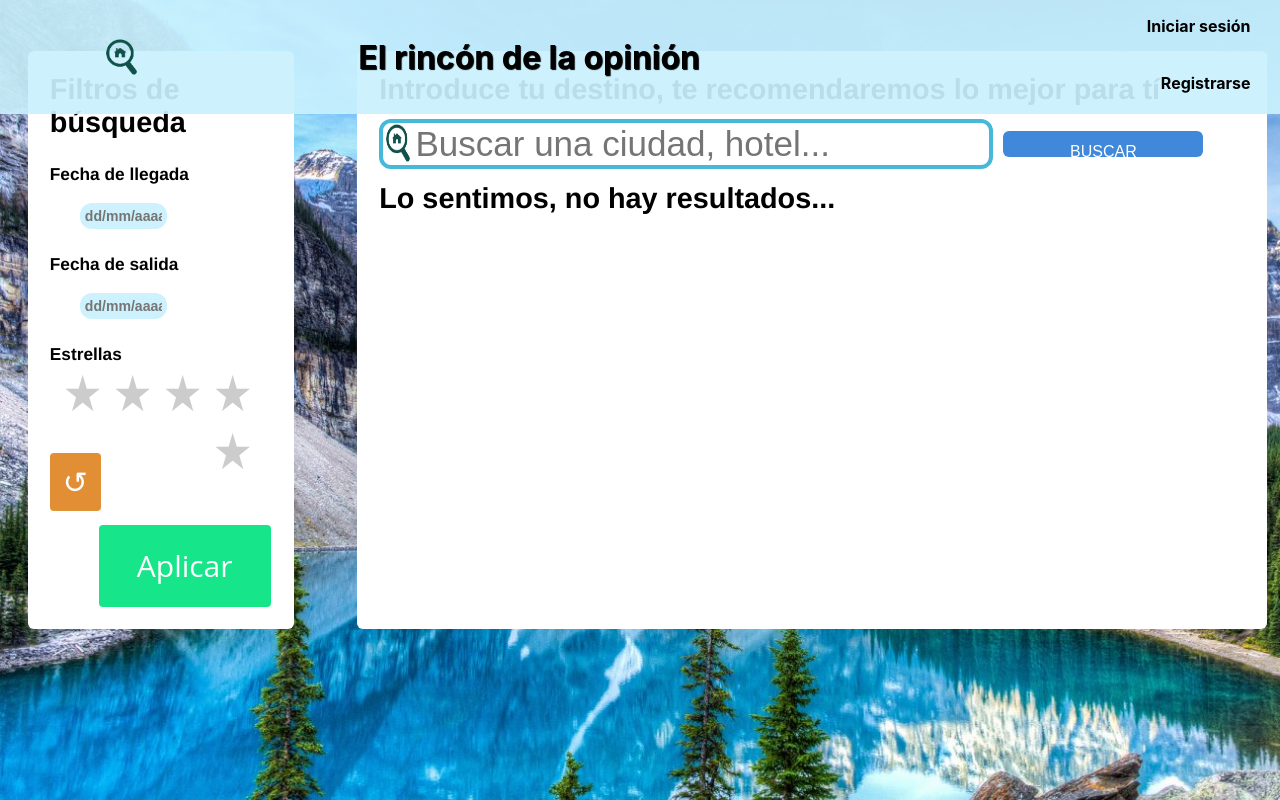
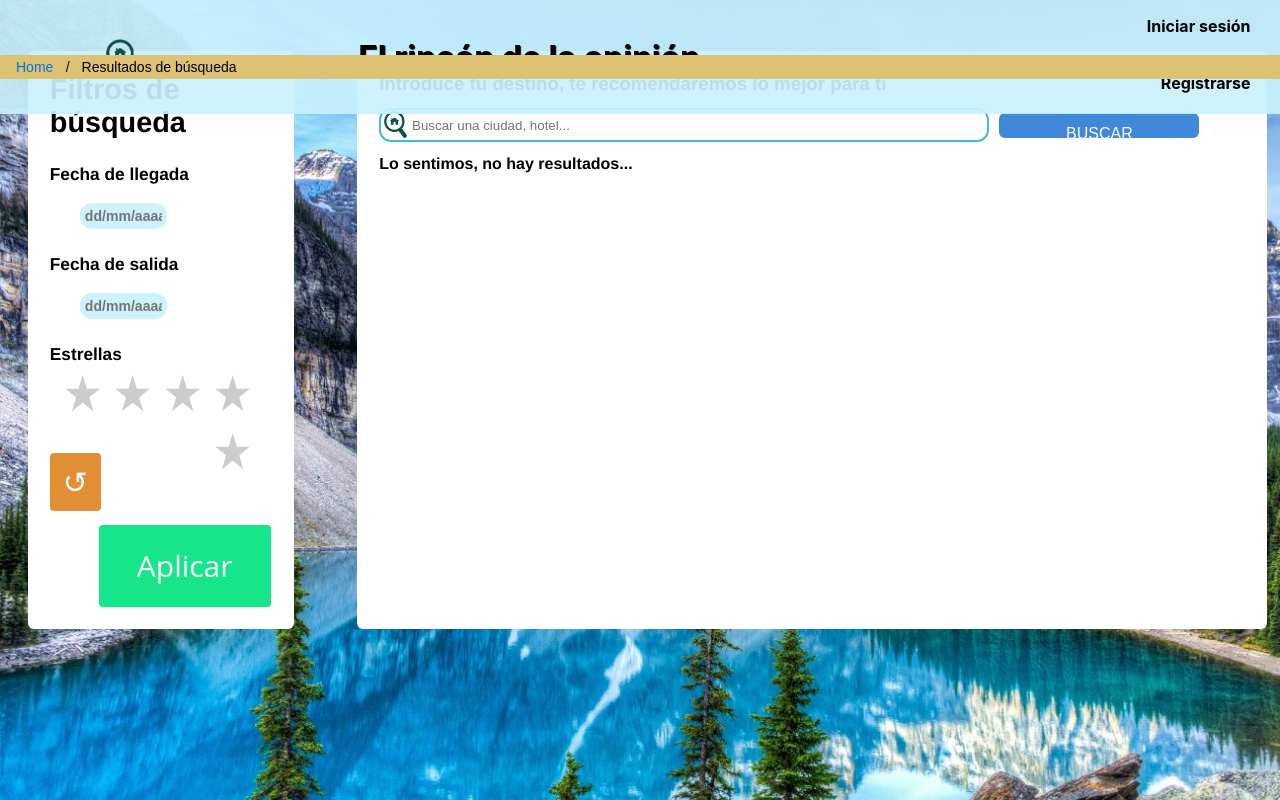
Before and after one commit to guillewilly291/InterfacesDeUsuario, a plain HTML site: page listaHoteles.html in a window 1280 px wide. Drawn offline with nearby package versions, Linux system fonts and the light colour scheme.

Commit message:
Version Guille

```diff
--- a/dStyles.css
+++ b/dStyles.css
@@ -132,7 +132,7 @@
 /***********página de lista busqueda****************/
 
 .tituloLista{
-    font-size: 1.8em;
+    /* font-size: 1.8em; */
     font-family: Helvetica, Arial, sans-serif;
     margin: 0;
 }
@@ -146,7 +146,7 @@
 	width: 70%;
 	margin: 1.5% 0;
 	border-radius: 12px;
-	border: 4px solid #46b8da;
+	border: 2px solid #46b8da;
 }
 
 #imgBuscar{
@@ -160,7 +160,7 @@
 #inputBuscar{
   width:100%;
   height: 100%;
-  font-size: 35px;
+  /* font-size: 35px; */
   border: 0;
   border-radius: 12px;
   margin:0 auto;
--- a/listaHoteles.html
+++ b/listaHoteles.html
@@ -73,7 +73,12 @@
 					<p class="seleccionTexto"> Registrarse </p>
 				</a> </li>
 		</ul>
-
+		<div class="breadcrumbs">
+			<ul class="breadcrumb">
+				<li><a href="paginaPrincipalTest.html">Home</a></li>
+				<li>Resultados de búsqueda</li>
+			  </ul>
+		</div>
 	</header>
 
 	<header class="header" id="userHeader" style="display: none">
@@ -98,6 +103,12 @@
 				</a> </li>
 
 		</ul>
+		<div class="breadcrumbs">
+			<ul class="breadcrumb">
+				<li><a href="paginaPrincipalTest.html">Home</a></li>
+				<li>Resultados de búsqueda</li>
+			  </ul>
+		</div>
 
 	</header>
 
@@ -135,7 +146,7 @@
 
 
 		<section class="sectionHotel">
-			<h4 class="tituloLista"> Introduce tu destino, te recomendaremos lo mejor para tí </h4>
+			<h3 class="tituloLista"> Introduce tu destino, te recomendaremos lo mejor para tí </h3>
 			<div class="divBusqueda">
                     <div class="barraBusqueda">
                         <img id="imgBuscar" src="images/logoSinFondo.png" alt="logo" />
--- a/style/styles.css
+++ b/style/styles.css
@@ -617,3 +617,31 @@
 .imagenSocial{
 	height: 100%;
 }
+.breadcrumbs{
+  position:inherit;
+}
+ul.breadcrumb {
+  padding: 3px 16px;
+  list-style: none;
+  background-color: #ddc274;
+  position: fixed;
+  width: 100%;
+  margin-top: 4.26%;
+}
+ul.breadcrumb li {
+  display: inline;
+  font-size: 14px;
+}
+ul.breadcrumb li+li:before {
+  padding: 8px;
+  color: black;
+  content: "/\00a0";
+}
+ul.breadcrumb li a {
+  color: #0275d8;
+  text-decoration: none;
+}
+ul.breadcrumb li a:hover {
+  color: #01447e;
+  text-decoration: underline;
+}
--- a/style/stylesPrincipalPrueba.css
+++ b/style/stylesPrincipalPrueba.css
@@ -1097,7 +1097,7 @@
 ul.breadcrumb {
   padding: 3px 16px;
   list-style: none;
-  background-color: #ffffffc7;
+  background-color: #ddc274;
   position: fixed;
   width: 100%;
   margin-top: 4.26%;
```
Also changed, not shown: seleccionHotel.html (+15 -0 lines).
